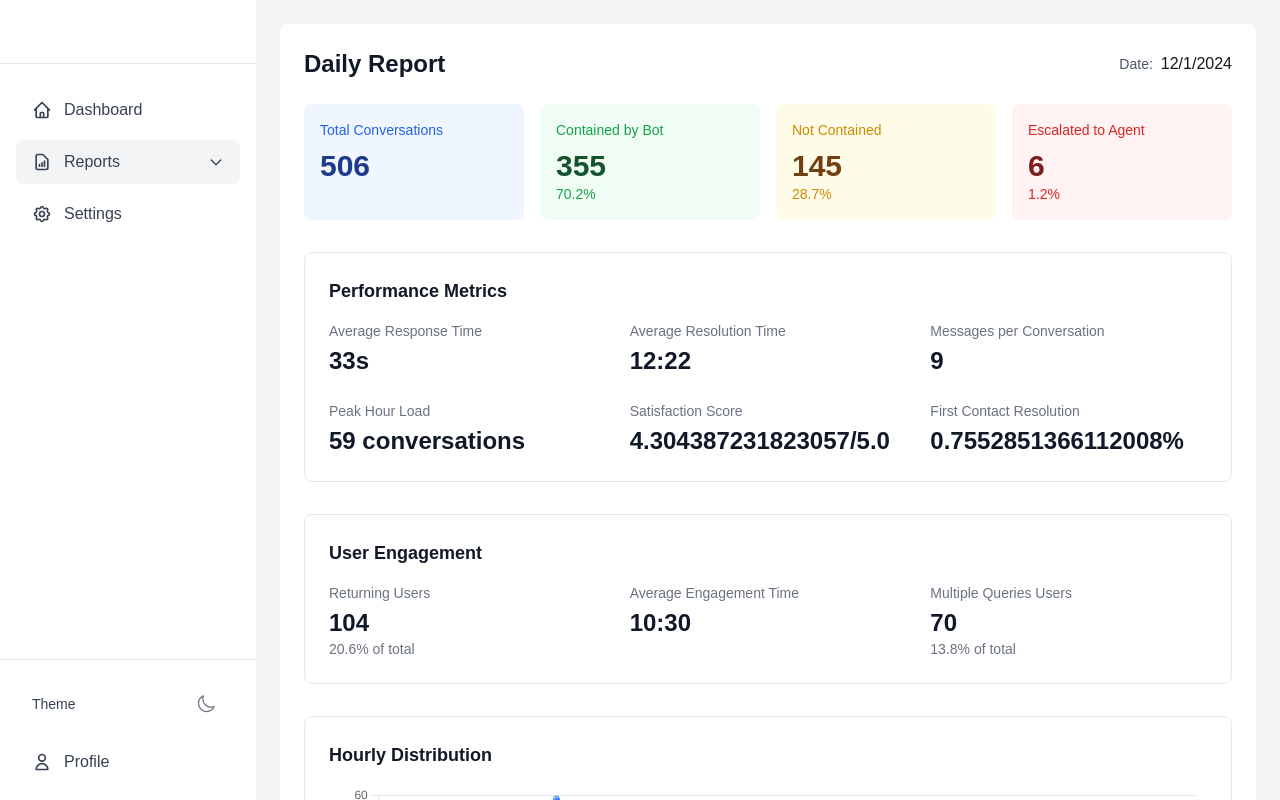
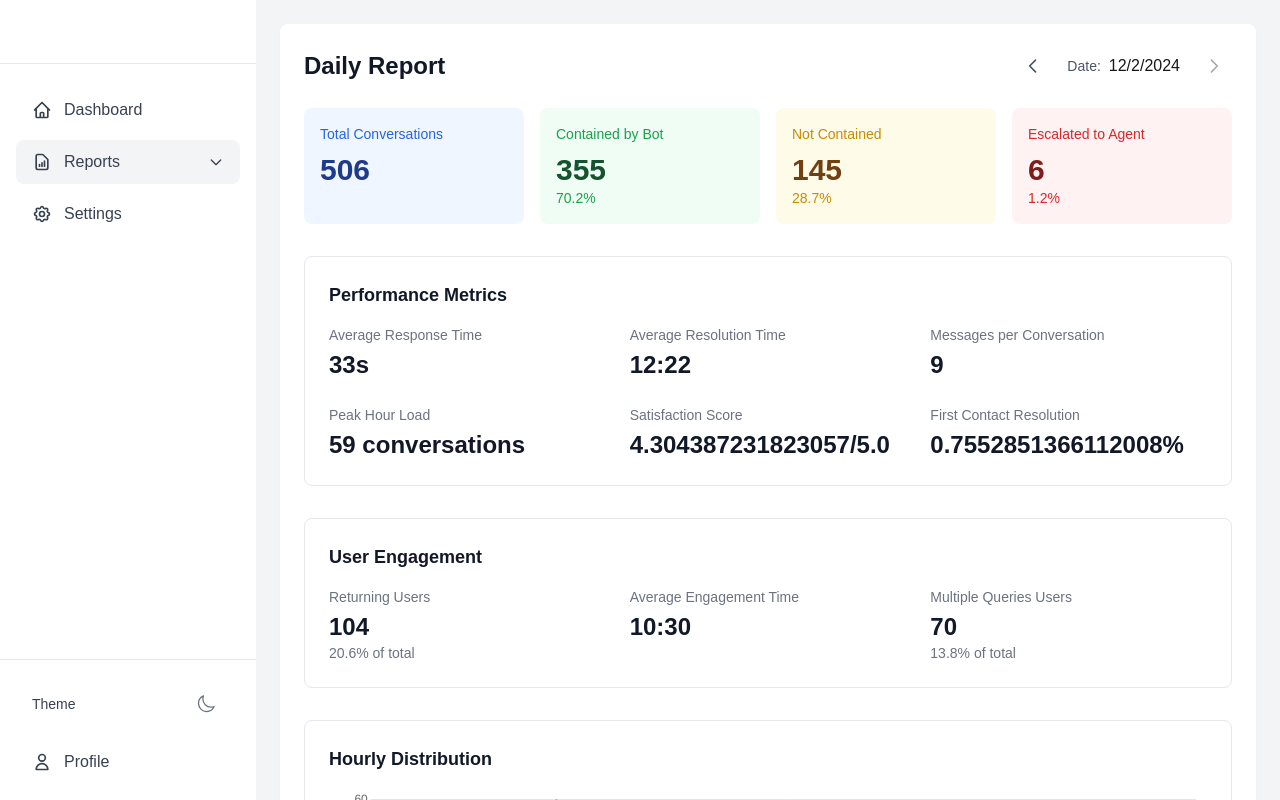
Before and after one commit to wlai-lp/lp-reports, a Next.js app: page /reports/daily in a window 1280 px wide. Built offline with nearby package versions, Linux system fonts and the light colour scheme.

Commit message:
add daily nav

```diff
--- a/app/reports/daily/page.tsx
+++ b/app/reports/daily/page.tsx
@@ -1,7 +1,7 @@
 'use client';
 
 import { useEffect, useState, Suspense } from 'react';
-import { useSearchParams } from 'next/navigation';
+import { useSearchParams, useRouter } from 'next/navigation';
 import { Line } from 'react-chartjs-2';
 import {
   Chart as ChartJS,
@@ -66,11 +66,31 @@ export default function DailyReport() {
 
 function DailyReportContent() {
   const searchParams = useSearchParams();
+  const router = useRouter();
   const [data, setData] = useState<DailyReportData | null>(null);
   const [loading, setLoading] = useState(false);
   const [error, setError] = useState<string | null>(null);
 
-  const date = searchParams.get('date') || new Date(Date.now() - 86400000).toISOString().split('T')[0];
+  const date = searchParams.get('date') || new Date(Date.now()).toISOString().split('T')[0];
+
+  const handleDateChange = (direction: 'prev' | 'next') => {
+    const currentDate = new Date(date);
+    const newDate = new Date(currentDate);
+
+    if (direction === 'prev') {
+      newDate.setDate(currentDate.getDate() - 1);
+    } else {
+      newDate.setDate(currentDate.getDate() + 1);
+    }
+
+    // Don't allow navigation to future dates
+    if (newDate > new Date()) {
+      return;
+    }
+
+    const formattedDate = newDate.toISOString().split('T')[0];
+    router.push(`/reports/daily?date=${formattedDate}`);
+  };
 
   useEffect(() => {
     const fetchReport = async () => {
@@ -138,9 +158,28 @@ function DailyReportContent() {
         <div className="bg-white rounded-lg shadow-sm p-6">
           <div className="flex justify-between items-center mb-6">
             <h1 className="text-2xl font-bold text-gray-900">Daily Report</h1>
-            <div className="flex items-center gap-2">
-              <span className="text-sm text-gray-600">Date:</span>
-              <span className="font-medium">{new Date(date).toLocaleDateString()}</span>
+            <div className="flex items-center gap-4">
+              <button
+                onClick={() => handleDateChange('prev')}
+                className="p-2 text-gray-600 hover:text-blue-600 dark:text-gray-400 dark:hover:text-blue-400 transition-colors"
+              >
+                <svg className="w-5 h-5" fill="none" stroke="currentColor" viewBox="0 0 24 24">
+                  <path strokeLinecap="round" strokeLinejoin="round" strokeWidth={2} d="M15 19l-7-7 7-7" />
+                </svg>
+              </button>
+              <div className="flex items-center gap-2">
+                <span className="text-sm text-gray-600 dark:text-gray-400">Date:</span>
+                <span className="font-medium">{new Date(date).toLocaleDateString()}</span>
+              </div>
+              <button
+                onClick={() => handleDateChange('next')}
+                disabled={new Date(date) >= new Date(new Date().setHours(0, 0, 0, 0))}
+                className="p-2 text-gray-600 hover:text-blue-600 dark:text-gray-400 dark:hover:text-blue-400 transition-colors disabled:opacity-50 disabled:cursor-not-allowed"
+              >
+                <svg className="w-5 h-5" fill="none" stroke="currentColor" viewBox="0 0 24 24">
+                  <path strokeLinecap="round" strokeLinejoin="round" strokeWidth={2} d="M9 5l7 7-7 7" />
+                </svg>
+              </button>
             </div>
           </div>
 
```
